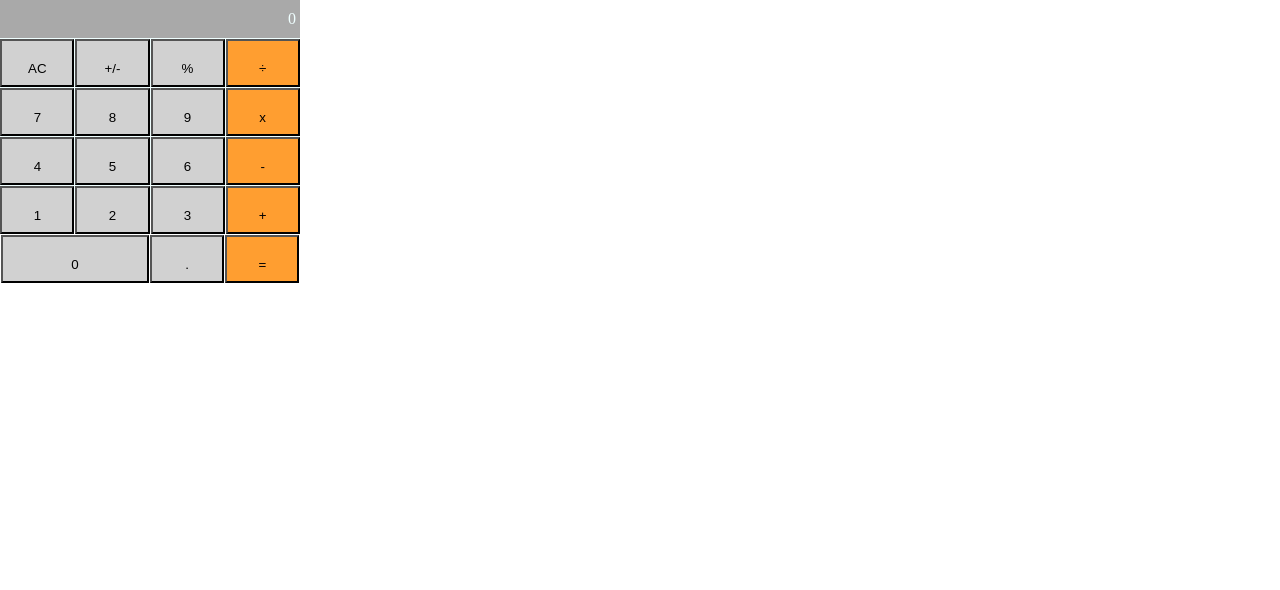
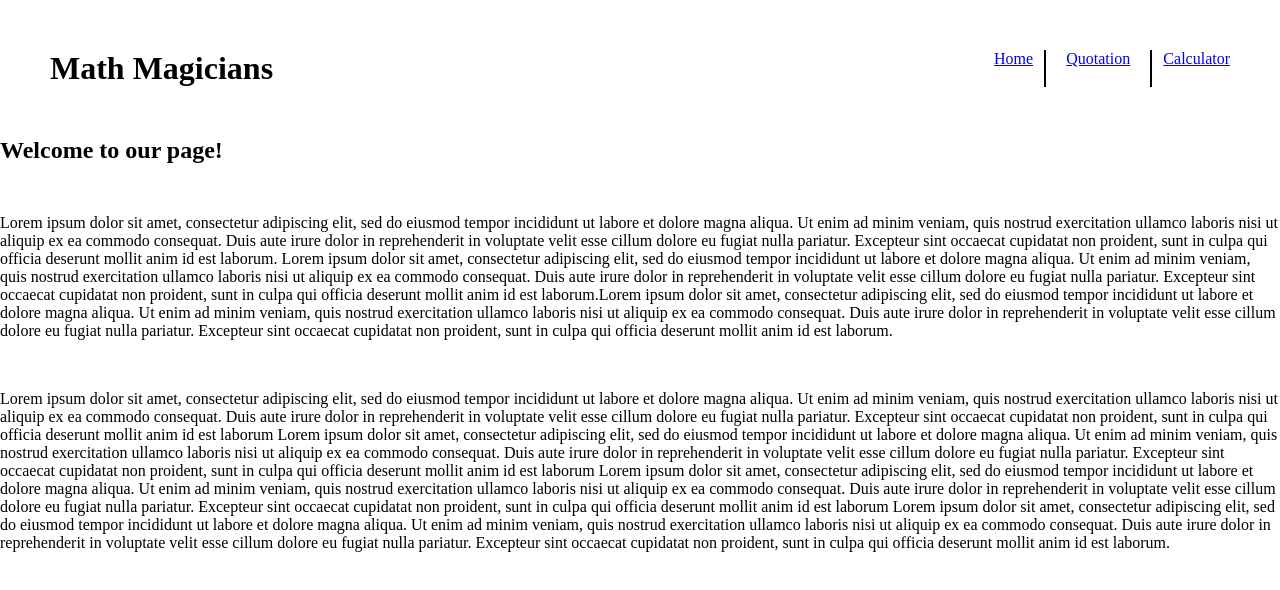
Before and after one commit to Outkarm/math-magicians-app, a React (Create React App) app: page /Home in a window 1280 px wide. Shown: the top 590 px of the page. Built offline with nearby package versions, Linux system fonts and the light colour scheme.

Commit message:
add a full website ui

```diff
--- a/package.json
+++ b/package.json
@@ -9,6 +9,7 @@
     "big.js": "^6.2.1",
     "react": "^18.2.0",
     "react-dom": "^18.2.0",
+    "react-router-dom": "^6.8.0",
     "react-scripts": "^5.0.1",
     "web-vitals": "^2.1.4"
   },
--- a/src/App.css
+++ b/src/App.css
@@ -5,8 +5,8 @@
 }
 
 .calculator {
-  height: 200px;
-  width: 300px;
+  height: 450px;
+  width: 70%;
   display: flex;
   flex-direction: column;
   gap: 1px;
@@ -17,7 +17,7 @@
   text-align: right;
   background-color: darkgrey;
   color: azure;
-  padding: 10px 4px;
+  padding: 50px 20px;
 }
 
 .control-sec {
@@ -43,3 +43,21 @@
 .or {
   background-color: rgb(255, 158, 48);
 }
+
+.navs {
+  display: flex;
+  justify-content: space-between;
+  padding: 50px;
+}
+
+.links {
+  display: flex;
+  width: 20%;
+  justify-content: space-between;
+}
+
+.qu {
+  border-left: 2px solid black;
+  border-right: 2px solid black;
+  padding: 0 20px;
+}
--- a/src/App.js
+++ b/src/App.js
@@ -1,18 +1,38 @@
 import './App.css';
+import './style/style.css';
+import './style/quotes.css';
 import React from 'react';
-import Calculator from './components/Calculator';
+import { Link, Route, Routes } from 'react-router-dom';
 import './components/logic/calculate';
 import './components/logic/operate';
+import Section from './components/Section';
+import Home from './components/Home';
+import Quotes from './components/Quotes';
 
-class App extends React.Component {
-  constructor(props) {
-    super(props);
-    this.state = {};
-  }
+// eslint-disable-next-line react/prefer-stateless-function
+function App() {
+  return (
+    <>
+      <div className="nav-bar">
+        <div className="navs">
+          <h1>Math Magicians</h1>
+          <div className="links">
+            <Link to="/Home"> Home </Link>
+            <Link to="/Quotes" className="qu">
+              Quotation
+            </Link>
+            <Link to="/Calculator"> Calculator </Link>
+          </div>
+        </div>
 
-  render() {
-    return <Calculator />;
-  }
+        <Routes>
+          <Route path="/Home" element={<Home />} />
+          <Route path="/Quotes" element={<Quotes />} />
+          <Route path="/Calculator" element={<Section />} />
+        </Routes>
+      </div>
+    </>
+  );
 }
 
 export default App;
--- /dev/null
+++ b/src/components/Home.js
@@ -0,0 +1,59 @@
+import React from 'react';
+import '../style/style.css';
+
+export default function Home() {
+  return (
+    <div className="homepage">
+      <h2 className="the-welcome-page">Welcome to our page!</h2>
+      <div className="paragraph">
+        Lorem ipsum dolor sit amet, consectetur adipiscing elit, sed do eiusmod
+        tempor incididunt ut labore et dolore magna aliqua. Ut enim ad minim
+        veniam, quis nostrud exercitation ullamco laboris nisi ut aliquip ex ea
+        commodo consequat. Duis aute irure dolor in reprehenderit in voluptate
+        velit esse cillum dolore eu fugiat nulla pariatur. Excepteur sint
+        occaecat cupidatat non proident, sunt in culpa qui officia deserunt
+        mollit anim id est laborum. Lorem ipsum dolor sit amet, consectetur
+        adipiscing elit, sed do eiusmod tempor incididunt ut labore et dolore
+        magna aliqua. Ut enim ad minim veniam, quis nostrud exercitation ullamco
+        laboris nisi ut aliquip ex ea commodo consequat. Duis aute irure dolor
+        in reprehenderit in voluptate velit esse cillum dolore eu fugiat nulla
+        pariatur. Excepteur sint occaecat cupidatat non proident, sunt in culpa
+        qui officia deserunt mollit anim id est laborum.Lorem ipsum dolor sit
+        amet, consectetur adipiscing elit, sed do eiusmod tempor incididunt ut
+        labore et dolore magna aliqua. Ut enim ad minim veniam, quis nostrud
+        exercitation ullamco laboris nisi ut aliquip ex ea commodo consequat.
+        Duis aute irure dolor in reprehenderit in voluptate velit esse cillum
+        dolore eu fugiat nulla pariatur. Excepteur sint occaecat cupidatat non
+        proident, sunt in culpa qui officia deserunt mollit anim id est laborum.
+      </div>
+      <div className="paragraph">
+        Lorem ipsum dolor sit amet, consectetur adipiscing elit, sed do eiusmod
+        tempor incididunt ut labore et dolore magna aliqua. Ut enim ad minim
+        veniam, quis nostrud exercitation ullamco laboris nisi ut aliquip ex ea
+        commodo consequat. Duis aute irure dolor in reprehenderit in voluptate
+        velit esse cillum dolore eu fugiat nulla pariatur. Excepteur sint
+        occaecat cupidatat non proident, sunt in culpa qui officia deserunt
+        mollit anim id est laborum Lorem ipsum dolor sit amet, consectetur
+        adipiscing elit, sed do eiusmod tempor incididunt ut labore et dolore
+        magna aliqua. Ut enim ad minim veniam, quis nostrud exercitation ullamco
+        laboris nisi ut aliquip ex ea commodo consequat. Duis aute irure dolor
+        in reprehenderit in voluptate velit esse cillum dolore eu fugiat nulla
+        pariatur. Excepteur sint occaecat cupidatat non proident, sunt in culpa
+        qui officia deserunt mollit anim id est laborum Lorem ipsum dolor sit
+        amet, consectetur adipiscing elit, sed do eiusmod tempor incididunt ut
+        labore et dolore magna aliqua. Ut enim ad minim veniam, quis nostrud
+        exercitation ullamco laboris nisi ut aliquip ex ea commodo consequat.
+        Duis aute irure dolor in reprehenderit in voluptate velit esse cillum
+        dolore eu fugiat nulla pariatur. Excepteur sint occaecat cupidatat non
+        proident, sunt in culpa qui officia deserunt mollit anim id est laborum
+        Lorem ipsum dolor sit amet, consectetur adipiscing elit, sed do eiusmod
+        tempor incididunt ut labore et dolore magna aliqua. Ut enim ad minim
+        veniam, quis nostrud exercitation ullamco laboris nisi ut aliquip ex ea
+        commodo consequat. Duis aute irure dolor in reprehenderit in voluptate
+        velit esse cillum dolore eu fugiat nulla pariatur. Excepteur sint
+        occaecat cupidatat non proident, sunt in culpa qui officia deserunt
+        mollit anim id est laborum.
+      </div>
+    </div>
+  );
+}
--- /dev/null
+++ b/src/components/Quotes.js
@@ -0,0 +1,15 @@
+import React from 'react';
+import '../style/quotes.css';
+
+function Quotes() {
+  return (
+    <div className="quotes-cont">
+      <h2 className="quotes-text">
+        {' '}
+        MatheMatics is not about numbers, equations, computations, or
+        alogorithams : it is about understanding. (KoyOutkarm).
+      </h2>
+    </div>
+  );
+}
+export { Quotes as default };
--- /dev/null
+++ b/src/components/Section.js
@@ -0,0 +1,12 @@
+import React from 'react';
+import Calculator from './Calculator';
+
+function Section() {
+  return (
+    <div className="cal-sec">
+      <h2> Lets do some maths</h2>
+      <Calculator />
+    </div>
+  );
+}
+export { Section as default };
--- a/src/index.js
+++ b/src/index.js
@@ -1,15 +1,14 @@
+import { BrowserRouter } from 'react-router-dom';
 import React from 'react';
 import ReactDOM from 'react-dom/client';
-// import './index.css';
+import './style/style.css';
 import App from './App';
 
 const root = ReactDOM.createRoot(document.getElementById('root'));
 root.render(
   <React.StrictMode>
-    <App />
+    <BrowserRouter>
+      <App />
+    </BrowserRouter>
   </React.StrictMode>,
 );
-
-// If you want to start measuring performance in your app, pass a function
-// to log results (for example: reportWebVitals(console.log))
-// or send to an analytics endpoint. Learn more: https://bit.ly/CRA-vitals
--- /dev/null
+++ b/src/style/quotes.css
@@ -0,0 +1,12 @@
+* {
+  margin: 0;
+  padding: 0;
+  box-sizing: border-box;
+}
+
+.quotes-cont {
+  display: flex;
+  align-items: center;
+  justify-content: center;
+  min-height: 70vh;
+}
--- /dev/null
+++ b/src/style/style.css
@@ -0,0 +1,18 @@
+* {
+  margin: 0;
+  padding: 0;
+  box-sizing: border-box;
+}
+
+.cal-sec {
+  display: flex;
+  height: 70%;
+  padding: 20px 100px;
+  justify-content: space-between;
+}
+
+.homepage {
+  display: flex;
+  flex-direction: column;
+  gap: 50px;
+}
```
Also changed, not shown: 1 other file (tests, documents, lock files or other folders).
